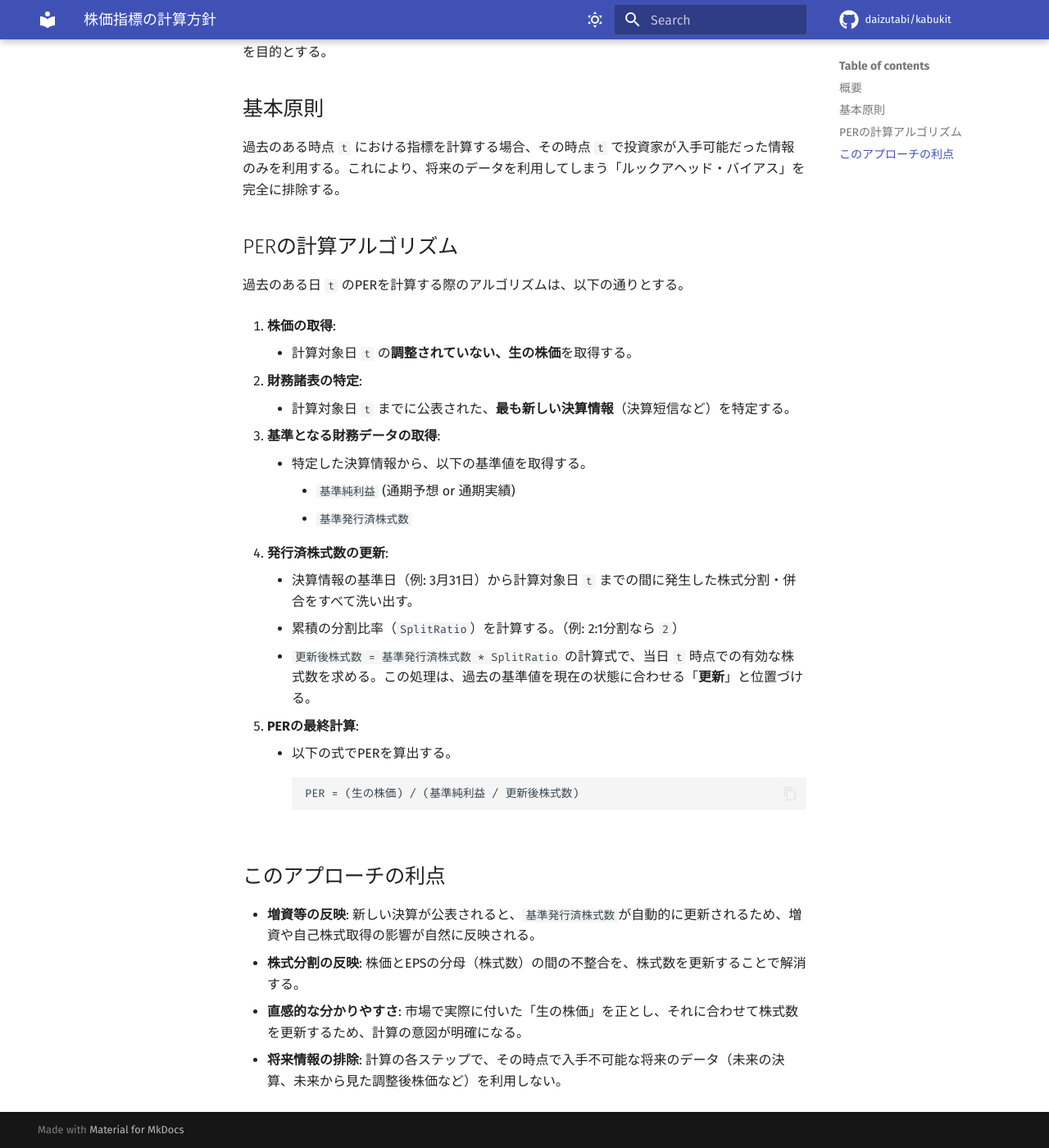
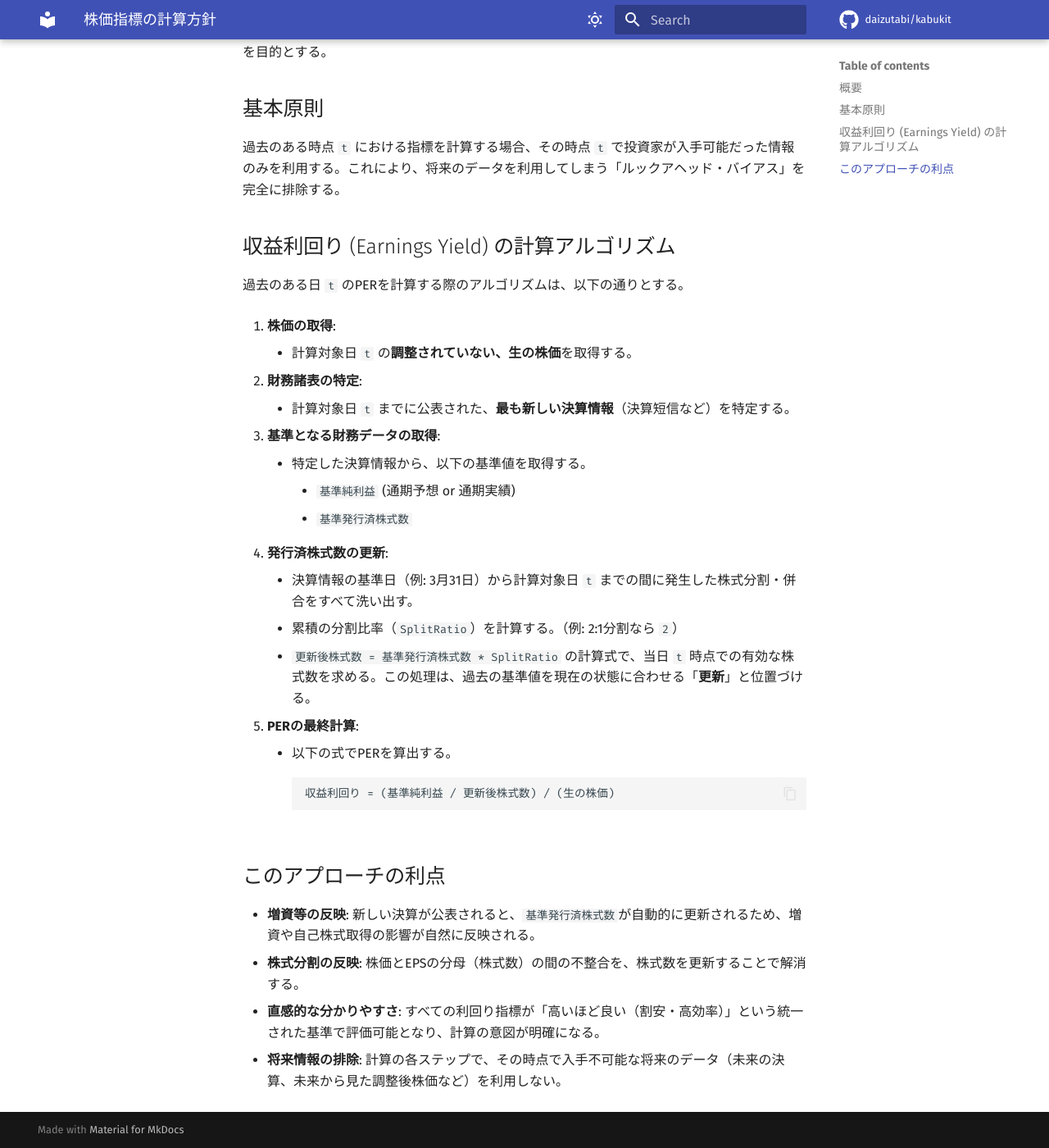
Before and after one commit to daizutabi/kabukit, an MkDocs documentation site: the page built from docs/indicator_calculation_policy.md, in a window 1280 px wide and 1400 px high, scrolled down 279 px. Shown: the whole window at 82% size. Built offline with MkDocs 1.6.1 and Material for MkDocs 9.7.7, drawn with Linux system fonts in a browser that asks for light colours; comment, search, counter and statistics services are not loaded.

Commit message:
収益利回りの計算アルゴリズムに関する文書を修正し、PERの表記を収益利回りに変更しました。また、計算式の説明を明確化しました。

````diff
--- a/docs/indicator_calculation_policy.md
+++ b/docs/indicator_calculation_policy.md
@@ -9,7 +9,7 @@
 
 過去のある時点 `t` における指標を計算する場合、その時点 `t` で投資家が入手可能だった情報のみを利用する。これにより、将来のデータを利用してしまう「ルックアヘッド・バイアス」を完全に排除する。
 
-## PERの計算アルゴリズム
+## 収益利回り (Earnings Yield) の計算アルゴリズム
 
 過去のある日 `t` のPERを計算する際のアルゴリズムは、以下の通りとする。
 
@@ -32,12 +32,12 @@
 5.  **PERの最終計算**:
     *   以下の式でPERを算出する。
     ```
-    PER = (生の株価) / (基準純利益 / 更新後株式数)
+    収益利回り = (基準純利益 / 更新後株式数) / (生の株価)
     ```
 
 ## このアプローチの利点
 
 *   **増資等の反映**: 新しい決算が公表されると、`基準発行済株式数`が自動的に更新されるため、増資や自己株式取得の影響が自然に反映される。
 *   **株式分割の反映**: 株価とEPSの分母（株式数）の間の不整合を、株式数を更新することで解消する。
-*   **直感的な分かりやすさ**: 市場で実際に付いた「生の株価」を正とし、それに合わせて株式数を更新するため、計算の意図が明確になる。
+*   **直感的な分かりやすさ**: すべての利回り指標が「高いほど良い（割安・高効率）」という統一された基準で評価可能となり、計算の意図が明確になる。
 *   **将来情報の排除**: 計算の各ステップで、その時点で入手不可能な将来のデータ（未来の決算、未来から見た調整後株価など）を利用しない。
````
